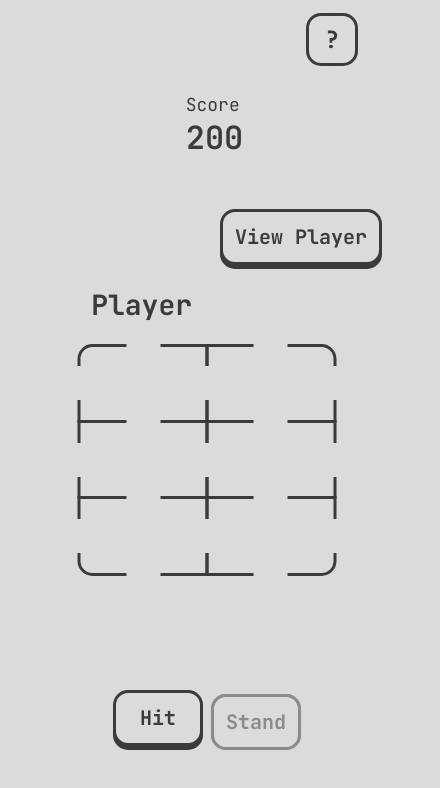
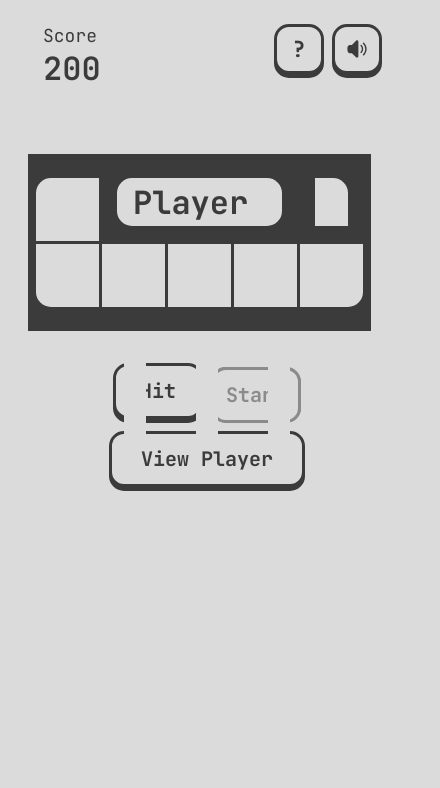
Before and after one commit to grahamhagenah/blackjack, a React (Create React App) app: page / in a window 390 px wide. Shown: the top 788 px of the page, 440 px wide, since content can reach past the window. Built offline with nearby package versions, Linux system fonts and the light colour scheme.

Commit message:
Improve UI controls and board layout

```diff
--- a/package.json
+++ b/package.json
@@ -3,10 +3,13 @@
   "version": "0.1.0",
   "private": true,
   "dependencies": {
+    "@heroicons/react": "^2.2.0",
     "@testing-library/dom": "^10.4.1",
     "@testing-library/jest-dom": "^6.9.1",
     "@testing-library/react": "^16.3.2",
     "@testing-library/user-event": "^14.6.1",
+    "ajv": "^8.17.1",
+    "ajv-keywords": "^5.1.0",
     "react": "^19.2.4",
     "react-countup": "^6.5.3",
     "react-dom": "^19.2.4",
--- a/src/App.css
+++ b/src/App.css
@@ -43,6 +43,12 @@ body {
 
 .hand {
   min-width: 750px;
+  position: relative;
+  --cross-thickness: 34px;
+  --cross-x: 50%;
+  --cross-y: 70%;
+  --cross-vertical-height: 140%;
+  --cross-horizontal-width: 130%;
 }
 
 .mini-hand {
@@ -157,16 +163,31 @@ button {
   pointer-events: none;
 }
 
-.help-button {
+.help-controls {
   position: fixed;
-  top: 16px;
-  right: 16px;
+  top: 2rem;
+  right: 2rem;
   z-index: 11;
+  display: flex;
+  gap: 0;
 }
 
 .help-button .front {
-  padding: 8px 16px;
-  font-size: 1.5rem;
+  width: 44px;
+  height: 44px;
+  padding: 0;
+  font-size: 1.4rem;
+  display: grid;
+  place-items: center;
+}
+
+.mute-button .front {
+  font-size: 1.1rem;
+}
+
+.mute-button svg {
+  width: 22px;
+  height: 22px;
 }
 
 .modal-overlay {
@@ -185,7 +206,7 @@ button {
   border: 3px solid #3B3B3B;
   border-radius: 18px;
   width: min(720px, 92vw);
-  padding: 20px 24px 24px;
+  padding: 28px 32px 32px;
   box-shadow: 0 16px 60px rgba(59, 59, 59, 0.25);
 }
 
@@ -208,6 +229,43 @@ button {
   line-height: 1.5;
 }
 
+.modal-list {
+  margin: 0;
+  padding: 0.5rem 0 0.5rem 1.75rem;
+  list-style: decimal;
+  list-style-position: outside;
+  font-size: 1.15rem;
+  line-height: 1.5;
+}
+
+.modal-list li {
+  margin: 0 0 0.75rem 0;
+  font-size: 1.15rem;
+  color: #3B3B3B;
+  border-radius: 0;
+  text-align: left;
+  min-width: 0;
+  display: list-item;
+  transform: none;
+}
+
+.modal-list .modal-note {
+  font-size: 1rem;
+  opacity: 0.85;
+}
+
+.modal-list .modal-tip {
+  font-size: 1rem;
+  opacity: 0.9;
+}
+
+.modal-tip {
+  margin: 0;
+  font-size: 1rem;
+  font-style: italic;
+  opacity: 0.85;
+}
+
 .modal-body .modal-note {
   font-size: 1rem;
   opacity: 0.85;
@@ -215,6 +273,12 @@ button {
 
 .modal-close {
   margin: 0;
+}
+
+.modal-actions {
+  margin-top: 16px;
+  display: flex;
+  justify-content: center;
 }
 
 #outcome-banner .outcome.lost {
@@ -302,15 +366,79 @@ button {
   font-weight: 700;
 }
 
-ul {
+.hand-grid .name {
+  text-align: left;
+  padding: 0 16px;
+  aspect-ratio: auto;
+}
+
+.hand-grid .total {
+  font-weight: 800;
+  aspect-ratio: auto;
+}
+
+.total-label {
+  display: block;
+  font-size: 0.8rem;
+  font-weight: 600;
+  letter-spacing: 0.02em;
+  text-transform: uppercase;
+  margin-bottom: 4px;
+}
+
+.total-value {
+  display: block;
+}
+
+.hand-grid {
   display: grid;
   grid-template-columns: repeat(5, 1fr);
+  grid-template-rows: repeat(2, 1fr);
+  grid-auto-flow: row;
+  gap: 3px;
   list-style: none;
-  padding: 0;
+  padding: 3px;
   margin-right: 15px;
+  position: relative;
+  z-index: 1;
+  background: #3B3B3B;
 }
 
-li {
+.vertical-divider,
+.horizontal-divider {
+  position: absolute;
+  z-index: 1;
+  pointer-events: none;
+}
+
+.vertical-divider {
+  width: 100%;
+  height: var(--cross-vertical-height);
+  background: transparent;
+  left: var(--cross-x);
+  top: var(--cross-y);
+  transform: translate(-50%, -50%);
+  display: grid;
+  grid-template-columns: repeat(5, 1fr);
+}
+
+.vertical-divider .divider-segment {
+  justify-self: center;
+  width: var(--cross-thickness);
+  height: 100%;
+  background-color: #DBDBDB;
+}
+
+.horizontal-divider {
+  background-color: #DBDBDB;
+  height: var(--cross-thickness);
+  width: var(--cross-horizontal-width);
+  left: var(--cross-x);
+  top: var(--cross-y);
+  transform: translate(-50%, -25%);
+}
+
+.hand-grid li {
   color: #3B3B3B;
   font-size: 55px;
   border-radius: 15px;
@@ -320,116 +448,71 @@ li {
   display: flex;
   flex-direction: column;
   justify-content: center;
-}
-
-ul li:nth-of-type(3),
-ul li:nth-of-type(4),
-ul li:nth-of-type(5),
-ul li:nth-of-type(6),
-ul li:nth-of-type(7),
-ul li:nth-of-type(8) {
-  border: 3px solid #3B3B3B;
+  border: 0;
+  background: #DBDBDB;
   aspect-ratio: 1;
 }
 
-ul li:nth-of-type(3) {
-  border-radius: 15px 15px 0 0;
-  transform: translate(15px, 3px);
-  position: relative;
-  z-index: 0;
+.hand-grid .spacer {
+  display: none;
 }
 
-ul li:nth-of-type(3):after,
-ul li:nth-of-type(4):after {
-  position: absolute;
-  background-color: #DBDBDB;
-  width: 34px;
-  z-index: 1;
-  content: "";
-  left: calc(50% - 17px);
-  height: 110%;
+.hand-grid li:nth-of-type(1) {
+  grid-column: 1 / 2;
+  grid-row: 1;
+  border-radius: 15px 0 0 0;
 }
 
-ul li:nth-of-type(3):before,
-ul li:nth-of-type(4):before {
-  position: absolute;
-  background-color: #DBDBDB;
-  height: 34px;
-  z-index: 1;
-  content: "";
-  right: -5px;
-  width: 110%;
-}
-
-ul li:nth-of-type(4) {
-  border-radius: 0 0 0 15px;
-}
-
-ul li:nth-of-type(5),
-ul li:nth-of-type(6),
-ul li:nth-of-type(7) {
-  border-radius: 0 0 0 0;
-  transform: translateX(6px);
-  position: relative;
-}
-
-/* horizontal divider  */
-ul li:nth-of-type(5):before,
-ul li:nth-of-type(6):before,
-ul li:nth-of-type(7):before,
-ul li:nth-of-type(8):before  {
-  position: absolute;
-  background-color: #DBDBDB;
-  z-index: 1;
-  content: "";
-  left: calc(50% - 17px);
-  width: 34px;
-  height: 110%;
-}
-
-/* vertical divider  */
-ul li:nth-of-type(5):after,
-ul li:nth-of-type(6):after,
-ul li:nth-of-type(7):after,
-ul li:nth-of-type(8):after  {
-  position: absolute;
-  background-color: #DBDBDB;
-  height: 34px;
-  z-index: 1;
-  content: "";
-  right: -5px;
-  width: 120%;
-}
-
-ul li:nth-of-type(4) {
-  transform: translateX(15px);
-}
-
-ul li:nth-of-type(5) {
-  transform: translateX(12px);
-}
-
-ul li:nth-of-type(6) {
-  transform: translateX(9px);
-}
-
-ul li:nth-of-type(8) {
-  border-radius: 0 15px 15px 0;
-  transform: translateX(3px);
-}
-
-li:nth-of-type(1) {
+.hand-grid li:nth-of-type(2) {
   grid-column: 2 / 5;
   grid-row: 1;
 }
 
-ul li:nth-of-type(2) {
+.hand-grid li:nth-of-type(2),
+.hand-grid li:nth-of-type(3),
+.hand-grid li:nth-of-type(4),
+.hand-grid li:nth-of-type(5) {
+  background: #DBDBDB;
+}
+
+.hand-grid li:nth-of-type(5) {
   grid-column: 5 / 6;
   grid-row: 1;
+  border-radius: 0 15px 0 0;
+}
+
+.hand-grid li:nth-of-type(6) {
+  grid-column: 1 / 2;
+  grid-row: 2;
+  border-radius: 0 0 0 15px;
+}
+
+.hand-grid li:nth-of-type(7) {
+  grid-column: 2 / 3;
+  grid-row: 2;
+  border-radius: 0;
+}
+
+.hand-grid li:nth-of-type(8) {
+  grid-column: 3 / 4;
+  grid-row: 2;
+  border-radius: 0;
+}
+
+.hand-grid li:nth-of-type(9) {
+  grid-column: 4 / 5;
+  grid-row: 2;
+  border-radius: 0;
+}
+
+.hand-grid li:nth-of-type(10) {
+  grid-column: 5 / 6;
+  grid-row: 2;
+  border-radius: 0 0 15px 0;
 }
 
 .card-value {
-  z-index: 100;
+  z-index: 2;
   position: relative;
   font-weight: 800;
 }
@@ -463,36 +546,117 @@ ul li:nth-of-type(2) {
 }
 
 @media (max-width: 760px) {
+  body {
+    overflow: auto;
+  }
+
+  .hand {
+    --cross-thickness: 22px;
+    --cross-y: 68%;
+    --cross-vertical-height: 160%;
+    --cross-horizontal-width: 130%;
+  }
+
+  #root {
+    justify-content: flex-start;
+  }
+
+  .top-bar {
+    width: 100%;
+    display: flex;
+    align-items: flex-start;
+    justify-content: space-between;
+    padding: 0.75rem 1rem 0;
+    box-sizing: border-box;
+  }
+
+  #game-area {
+    gap: 1rem;
+    padding: 0.75rem 0 1.5rem;
+  }
+
+  #outcome-banner {
+    position: static;
+    margin: 0.25rem 0 0;
+    min-height: auto;
+  }
+
+  .help-controls {
+    position: relative;
+    top: auto;
+    right: auto;
+    margin: 0;
+    align-self: flex-start;
+  }
+
   body, html {
     width: 100%;
     margin: 0 auto;
     display: block;
   }
 
-  ul {
-    grid-template-columns: repeat(2, 1fr);
-    padding: 2.5rem 1rem;
-    margin-left: 15px;
+  .hand-grid {
+    grid-template-columns: repeat(5, 1fr);
+    padding: 1.5rem 0.5rem;
+    margin-left: 0;
   }
 
   .buttons {
     display: grid;
     grid-template-columns: 1fr 1fr;
     margin: 0 15px;
+    row-gap: 0.5rem;
+  }
+
+  .end-actions {
+    width: 100%;
+    display: grid;
+    grid-template-columns: 1fr;
+    gap: 0.5rem;
+    margin: 0 15px;
+  }
+
+  .end-actions .restart {
+    width: 100%;
+    margin: 0;
   }
 
   #swap {
-    top: 1rem;
-    right: 1rem;
-    position: absolute;
+    position: static;
+    grid-column: 1 / -1;
+    width: 100%;
+    margin: 0;
     cursor: pointer;
     color: #3B3B3B;
+  }
+
+  #swap .front {
+    width: 100%;
+    box-sizing: border-box;
   }
 
   #board-bottom-gameover #outcome {
     text-align: center;
     font-size: 2rem;
     line-height: 1.2;
+  }
+
+  #outcome-banner .outcome {
+    font-size: 1rem;
+    line-height: 1rem;
+    padding: 0;
+    margin: 0;
+  }
+
+  #outcome-banner .outcome.won,
+  #outcome-banner .outcome.lost {
+    font-size: 1rem;
+    display: inline-block;
+    background: transparent;
+    border: 0;
+    border-radius: 0;
+    padding: 0;
+    color: #3B3B3B;
   }
 
   .board {
@@ -507,7 +671,7 @@ ul li:nth-of-type(2) {
     height: 100%;
   }
 
-  ul .name {
+  .hand-grid .name {
     text-align: left;
     transform: none !important;
   }
@@ -524,19 +688,9 @@ ul li:nth-of-type(2) {
 
   #score {
     position: relative;
-    margin: 15px;
+    margin: 0;
     font-size: 12px;
-  }
-
-  li:nth-of-type(1) {
-    grid-column: 1 / 2;
-    grid-row: 1;
-  }
-
-  ul li:nth-of-type(2) {
-    grid-column: 2 / 2;
-    grid-row: 1;
-    margin-left: 15px;
+    height: auto;
   }
 
   .hand {
@@ -560,55 +714,7 @@ ul li:nth-of-type(2) {
     margin: 0.75rem;
   }
 
-  ul li:nth-of-type(3),
-  ul li:nth-of-type(4),
-  ul li:nth-of-type(5),
-  ul li:nth-of-type(6),
-  ul li:nth-of-type(7),
-  ul li:nth-of-type(8) {
-    aspect-ratio: 2.5;
-  }
-
-  ul li:nth-of-type(1) {
-    transform: translateX(-2px);
-  }
-
-  ul li:nth-of-type(2) {
-    border-radius: 0;
-    transform: translate(2px, 0);
-  }
-
-  ul li:nth-of-type(3) {
-    border-radius: 15px 0 0 0;
-    transform: translate(1.5px, 0);
-  }
-
-  ul li:nth-of-type(4) {
-    border-radius: 0 15px 0 0;
-    transform: translate(-1.5px, 0);
-  }
-
-  ul li:nth-of-type(5) {
-    border-radius: 0;
-    transform: translate(1.5px, -3px);
-  }
-
-  ul li:nth-of-type(6) {
-    border-radius: 0;
-    transform: translate(-1.5px, -3px);
-  }
-
-  ul li:nth-of-type(7) {
-    border-radius: 0 0 0 15px;
-    transform: translate(1.5px, -6px);
-  }
-
-  ul li:nth-of-type(8) {
-    border-radius: 0 0 15px 0;
-    transform: translate(-1.5px, -6px);
-  }
-
-  li {
+  .hand-grid li {
     font-size: 2rem;
   }
 
@@ -633,24 +739,4 @@ ul li:nth-of-type(2) {
     margin: auto 1rem;
   }
 
-    /* vertical divider  */
-  ul li:nth-of-type(5):after,
-  ul li:nth-of-type(6):after,
-  ul li:nth-of-type(7):after,
-  ul li:nth-of-type(8):after  {
-    width: 120%;
-  }
 }
-
-
-@media (max-width: 460px) {
-
-  ul li:nth-of-type(3),
-  ul li:nth-of-type(4),
-  ul li:nth-of-type(5),
-  ul li:nth-of-type(6),
-  ul li:nth-of-type(7),
-  ul li:nth-of-type(8) {
-    aspect-ratio: 1.7;
-  }
-}
--- a/src/App.js
+++ b/src/App.js
@@ -1,6 +1,7 @@
 import React, { useState } from "react";
 import "./App.css";
 import { Helmet } from "react-helmet";
+import { SpeakerWaveIcon, SpeakerXMarkIcon } from "@heroicons/react/24/solid";
 import Controls from "./components/Controls";
 import Score from "./components/Score";
 import Board from "./components/Board";
@@ -20,11 +21,13 @@ const App = ({ cards }) => {
     playerWins,
     score,
     change,
+    muted,
     switchView,
     deal,
     stand,
     clearState,
     switchHandView,
+    toggleMuted,
   } = useBlackjackGame(cards);
 
   return (
@@ -34,14 +37,32 @@ const App = ({ cards }) => {
         <title>Retro Blackjack</title>
         <meta name="theme-color" content="#DBDBDB"></meta>
       </Helmet>
+      <div className="top-bar">
         <Score score={score} change={change} />
+        <div className="help-controls">
           <button
-        className="help-button"
+            className="pushable help-button"
             onClick={() => setShowRules(true)}
             aria-label="Show rules"
           >
             <span className="front">?</span>
           </button>
+          <button
+            className="pushable help-button mute-button"
+            onClick={toggleMuted}
+            aria-pressed={muted}
+            aria-label={muted ? "Unmute sounds" : "Mute sounds"}
+          >
+            <span className="front">
+              {muted ? (
+                <SpeakerXMarkIcon aria-hidden="true" />
+              ) : (
+                <SpeakerWaveIcon aria-hidden="true" />
+              )}
+            </span>
+          </button>
+        </div>
+      </div>
       <div id="game-area">
         <OutcomeBanner gameOver={gameOver} playerWins={playerWins} />
         <Board
@@ -73,30 +94,34 @@ const App = ({ cards }) => {
           >
             <div className="modal-header">
               <h2>How to Play</h2>
+            </div>
+            <div className="modal-body">
+              <ol className="modal-list">
+                <li>
+                  Draw cards to reach 21 without going over. Face cards are
+                  worth 10, Aces are worth 11 (and drop to 1 if you’d bust).
+                </li>
+                <li>
+                  Hit to take a card. Stand to end your turn—then the dealer
+                  draws until their total is at least 17.
+                </li>
+                <li>
+                  If you bust, you lose. If the dealer busts, you win.
+                  Otherwise, the higher total wins.
+                </li>
+              </ol>
+              <p className="modal-tip">
+                Tip: Use “View Dealer / View Player” to toggle the board view at
+                any time.
+              </p>
+              <div className="modal-actions">
                 <button
                   className="pushable modal-close"
                   onClick={() => setShowRules(false)}
                 >
-                <span className="front">Close</span>
+                  <span className="front">Got it</span>
                 </button>
               </div>
-            <div className="modal-body">
-              <p>
-                Draw cards to reach 21 without going over. Face cards are worth
-                10, Aces are worth 11 (and drop to 1 if you’d bust).
-              </p>
-              <p>
-                Hit to take a card. Stand to end your turn—then the dealer draws
-                until their total is at least 17.
-              </p>
-              <p>
-                If you bust, you lose. If the dealer busts, you win. Otherwise,
-                the higher total wins.
-              </p>
-              <p className="modal-note">
-                Use “View Dealer / View Player” to toggle the board view at any
-                time.
-              </p>
             </div>
           </div>
         </div>
--- a/src/components/Hand.js
+++ b/src/components/Hand.js
@@ -3,18 +3,46 @@ import React from "react";
 const Hand = ({ name, hand, total }) => {
   return (
     <div className="hand">
-      <div className="vertical-divider"></div>
+      <div className="vertical-divider">
+        <span className="divider-segment" />
+        <span className="divider-segment" />
+        <span className="divider-segment" />
+        <span className="divider-segment" />
+        <span className="divider-segment" />
+      </div>
       <div className="horizontal-divider"></div>
-      <ul>
+      <ul className="hand-grid">
+        <li className="card-cell">
+          <div className="card-value">{hand[0]}</div>
+        </li>
         <li className="name">{name}</li>
-        {total < 1 && <li className="total"></li>}
-        {total > 0 && <li className="total">{total}</li>}
-        <li><div className="card-value">{hand[0]}</div></li>
-        <li><div className="card-value">{hand[1]}</div></li>
-        <li><div className="card-value">{hand[2]}</div></li>
-        <li><div className="card-value">{hand[3]}</div></li>
-        <li><div className="card-value">{hand[4]}</div></li>
-        <li><div className="card-value">{hand[5]}</div></li>
+        <li className="spacer"></li>
+        <li className="spacer"></li>
+        <li className="total">
+          {total > 0 ? (
+            <>
+              <span className="total-label">Total</span>
+              <span className="total-value">{total}</span>
+            </>
+          ) : (
+            ""
+          )}
+        </li>
+        <li className="card-cell">
+          <div className="card-value">{hand[1]}</div>
+        </li>
+        <li className="card-cell">
+          <div className="card-value">{hand[2]}</div>
+        </li>
+        <li className="card-cell">
+          <div className="card-value">{hand[3]}</div>
+        </li>
+        <li className="card-cell">
+          <div className="card-value">{hand[4]}</div>
+        </li>
+        <li className="card-cell">
+          <div className="card-value">{hand[5]}</div>
+        </li>
       </ul>
     </div>
   );
--- a/src/hooks/useBlackjackGame.js
+++ b/src/hooks/useBlackjackGame.js
@@ -75,6 +75,7 @@ const useBlackjackGame = (cards) => {
   const [score, setScore] = useState(STARTING_SCORE);
   const [change, setChange] = useState(0);
   const [switchView, setSwitchView] = useState(false);
+  const [muted, setMuted] = useState(false);
 
   const playerSoundRef = useRef(null);
   const dealerSoundRef = useRef(null);
@@ -117,6 +118,13 @@ const useBlackjackGame = (cards) => {
     dealerSoundRef.current.volume = 0.2;
     resetSoundRef.current.volume = 0.25;
   }, []);
+
+  useEffect(() => {
+    const nextMuted = Boolean(muted);
+    if (playerSoundRef.current) playerSoundRef.current.muted = nextMuted;
+    if (dealerSoundRef.current) dealerSoundRef.current.muted = nextMuted;
+    if (resetSoundRef.current) resetSoundRef.current.muted = nextMuted;
+  }, [muted]);
 
   useEffect(() => {
     if (!didMountRef.current) {
@@ -297,6 +305,10 @@ const useBlackjackGame = (cards) => {
     setSwitchView((prev) => !prev);
   }, []);
 
+  const toggleMuted = useCallback(() => {
+    setMuted((prev) => !prev);
+  }, []);
+
   useEffect(() => {
     return () => {
       if (intervalRef.current) clearInterval(intervalRef.current);
@@ -314,11 +326,13 @@ const useBlackjackGame = (cards) => {
     playerWins,
     score,
     change,
+    muted,
     switchView,
     deal,
     stand,
     clearState,
     switchHandView,
+    toggleMuted,
   };
 };
 
```
Also changed, not shown: 2 other files (tests, documents, lock files or other folders). Lines whose indentation alone changed are shown as unchanged.
